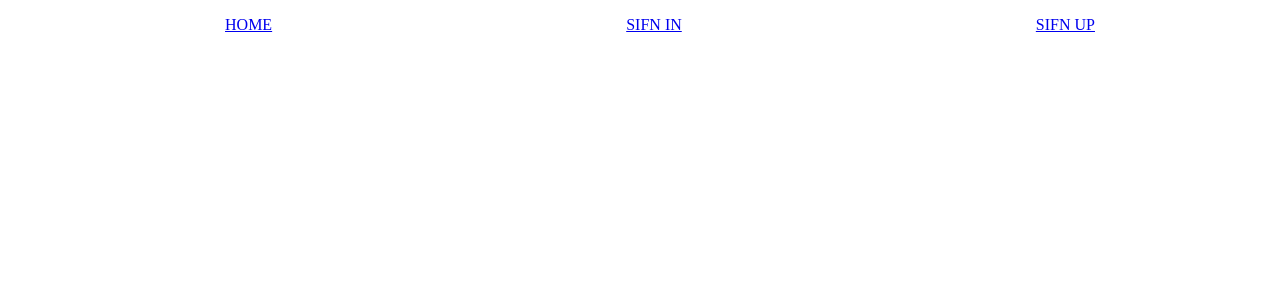
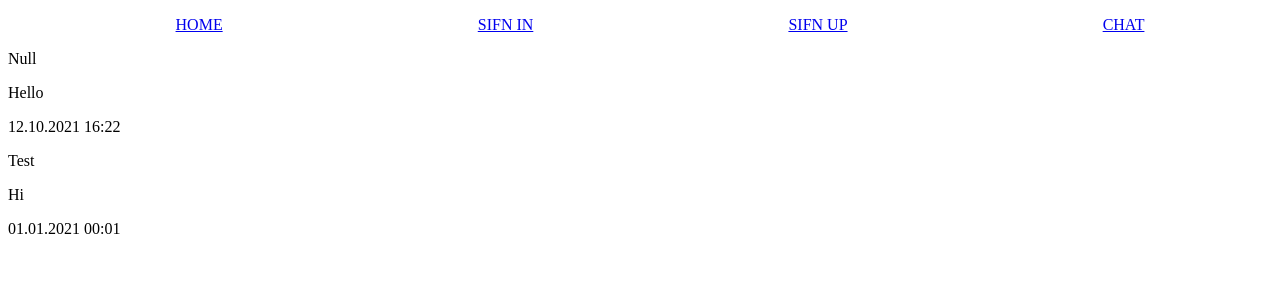
Before and after one commit to ikachinskaya/React, a React (Create React App) app: page /chat in a window 1280 px wide. Shown: the top 300 px of the page. Built offline with nearby package versions, Linux system fonts and the light colour scheme.

Commit message:
Add Chat

```diff
--- /dev/null
+++ b/public/chat.json
@@ -0,0 +1,26 @@
+{
+  "users": [
+    {
+      "id": 1,
+      "name": "Test"
+    },
+    {
+      "id": 2,
+      "name": "Null"
+    }
+  ],
+  "messages": [
+    {
+      "id": 1,
+      "body": "Hello",
+      "createdAt": "12.10.2021 16:22",
+      "userId": 2
+    },
+    {
+      "id": 2,
+      "body": "Hi",
+      "createdAt": "01.01.2021 00:01",
+      "userId": 1
+    }
+  ]
+}
--- a/src/App.js
+++ b/src/App.js
@@ -3,12 +3,18 @@ import { BrowserRouter, Switch, Route, Link } from "react-router-dom";
 import MainPage from "./pages/MainPage";
 import SignUpPage from "pages/SignUpPage/signUpPage";
 import SignInForm from "components/SignInForm";
-
+import Chat from "./components/Chat/chat";
 function App() {
   return (
     <BrowserRouter>
       <nav>
-        <ul style={{display:'flex', justifyContent:'space-around', listStyle:'none'}}>
+        <ul
+          style={{
+            display: "flex",
+            justifyContent: "space-around",
+            listStyle: "none",
+          }}
+        >
           <li>
             <Link to="/">HOME</Link>
           </li>
@@ -18,12 +24,16 @@ function App() {
           <li>
             <Link to="/sign-up">SIFN UP</Link>
           </li>
+          <li>
+            <Link to="/chat">CHAT</Link>
+          </li>
         </ul>
       </nav>
       <Switch>
         <Route exact path="/" component={MainPage} />
-        <Route exact path="/sign-in" component={SignInForm} />
-        <Route exact path="/sign-up" component={SignUpPage} />
+        <Route path="/sign-in" component={SignInForm} />
+        <Route path="/sign-up" component={SignUpPage} />
+        <Route path="/chat" component={Chat} />
       </Switch>
     </BrowserRouter>
   );
--- /dev/null
+++ b/src/components/Chat/chat.jsx
@@ -0,0 +1,33 @@
+import React, { useEffect, useReducer } from "react";
+import reducer from "./reducer.js";
+
+const Chat = () => {
+  const [state, dispatch] = useReducer(reducer, { messages: [], users: [] });
+
+  useEffect(() => {
+    fetch("/chat.json")
+      .then((res) => res.json())
+      .then((data) => {
+        const action = {
+          data,
+          type: "DATA_RESPONSE_SUCCESS",
+        };
+        dispatch(action);
+      });
+  }, []);
+  return (
+    <div>
+      {state.messages.map((msg) => {
+        return (
+          <div key={msg.id}>
+            <p>{msg.user.name}</p>
+            <p>{msg.body}</p>
+            <p>{msg.createdAt.toString()}</p>
+          </div>
+        );
+      })}
+    </div>
+  );
+};
+
+export default Chat;
--- /dev/null
+++ b/src/components/Chat/reducer.js
@@ -0,0 +1,33 @@
+export default function reducer(state, action) {
+  switch (action.type) {
+    case "DATA_RESPONSE_SUCCESS": {
+      const {
+        data: { users, messages },
+      } = action;
+
+      const usersMap = new Map();
+
+      users.forEach((user) => {
+        usersMap.set(user.id, user);
+      });
+
+      const messagesWithUsers = messages.map((msg) => {
+        const msgWithUser = {
+          ...msg,
+          user: usersMap.get(msg.userId),
+        };
+        return msgWithUser;
+      });
+
+      const newState = {
+        ...state,
+        ...users,
+        messages: messagesWithUsers,
+      };
+      return newState;
+    }
+
+    default:
+      return state;
+  }
+}
--- a/src/pages/MainPage/index.jsx
+++ b/src/pages/MainPage/index.jsx
@@ -1,18 +1,9 @@
 import React, { Component } from "react";
-// import Header from "components/Header/header.jsx";
-// import StopWatch from "components/StopWatchHooks/stopWatch.jsx";
+
 class MainPage extends Component {
   render() {
     return (
       <>
-        HOME
-        {/* <header>
-          <Header />
-        </header>
-        <main>
-          <StopWatch />
-        </main>
-        <footer>footer</footer> */}
       </>
     );
   }
```
